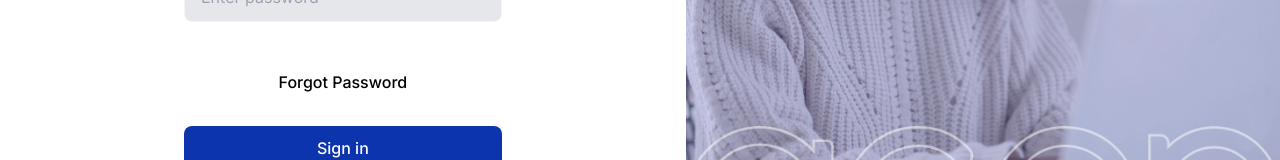
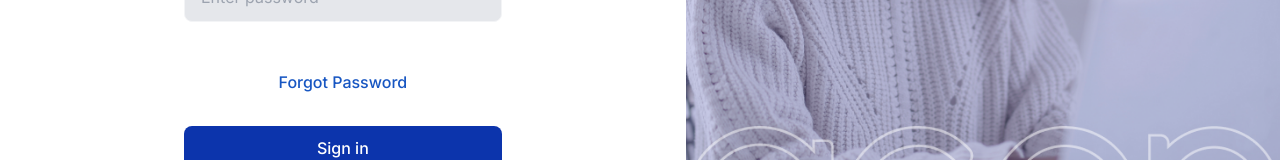
Before and after one commit to tundeiness/aeon_2, a React (Create React App) app: page / in a window 1280 px wide. Shown: the part 489-649 px from the top of the page. Built offline with nearby package versions, Linux system fonts and the light colour scheme.

Commit message:
edit text color

```diff
--- a/src/pages/sign-in/signin.jsx
+++ b/src/pages/sign-in/signin.jsx
@@ -107,7 +107,7 @@ const SignIn = () => {
                       Remember for 30 days
                     </label>
                   </div>
-                  <Link className="block font-medium text-forgotBlue hover:text-black focus:text-black focus:outline-none" to="/forgot-password">Forgot Password</Link>
+                  <Link className="block font-medium text-liteBlue hover:text-black focus:text-black focus:outline-none" to="/forgot-password">Forgot Password</Link>
                 </div>
 
                 {/* <button className="sign-in-button w-full block bg-buttonBlue text-white hover:bg-blue-700 px-4 py-3 mt-8 rounded-lg font-medium focus:bg-blue-700 focus:outline-none" type="submit">Sign in</button> */}
```
